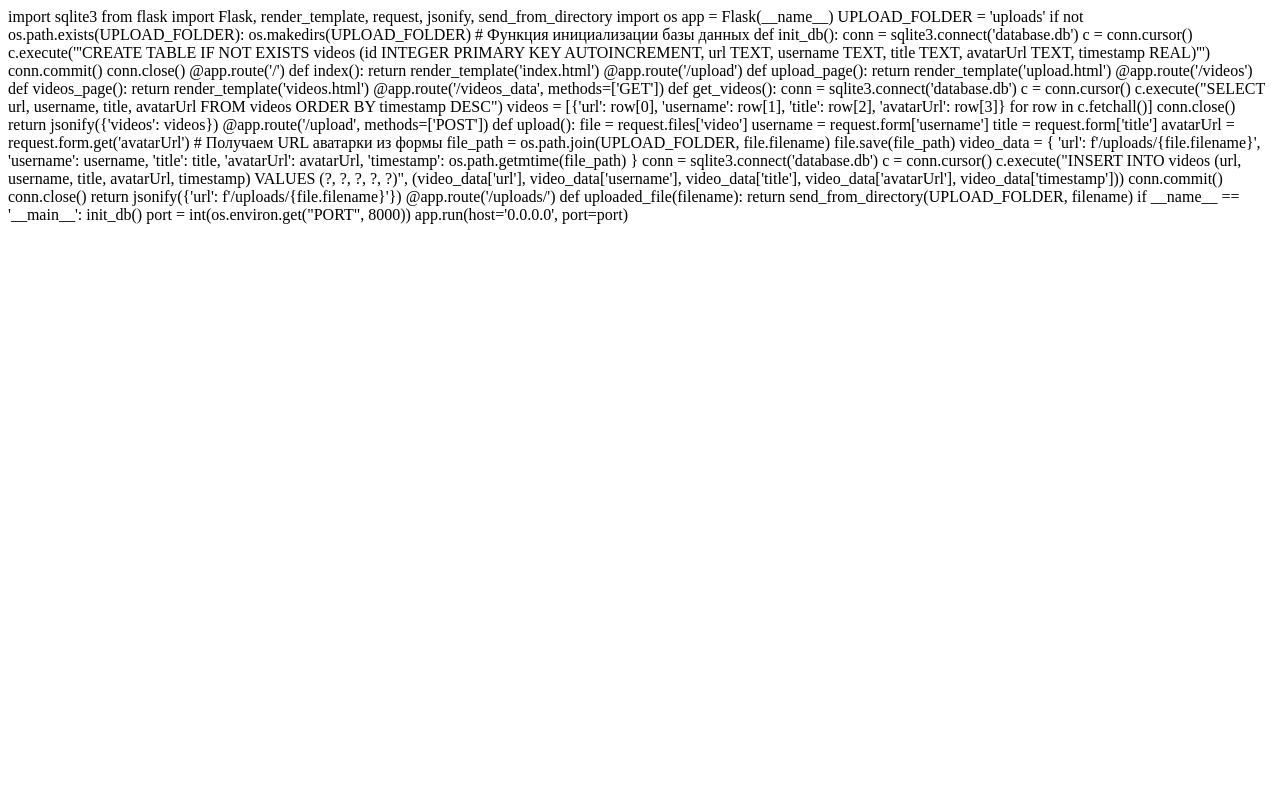
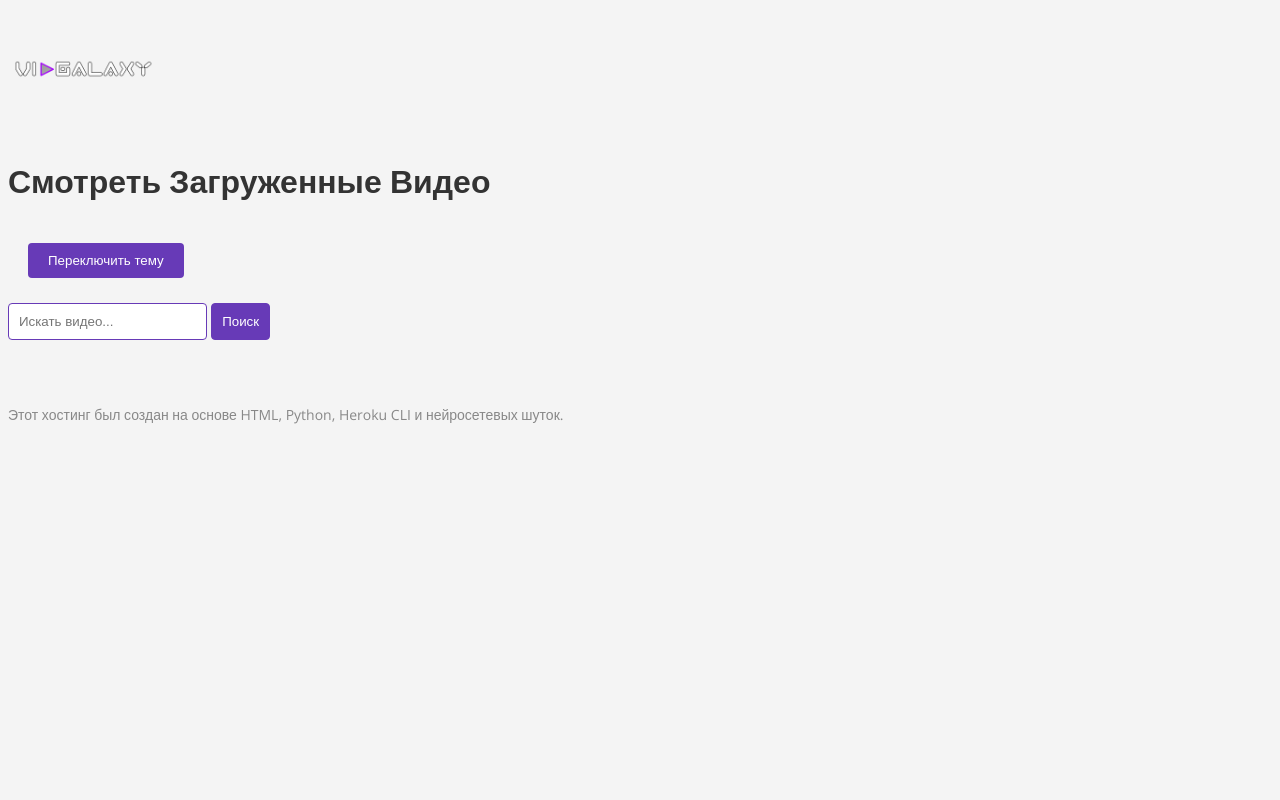
Before and after one commit to ANT920/VidGalaxy, a Flask app: page /videos in a window 1280 px wide. Run offline with Flask 3, Linux system fonts and the light colour scheme; data that the repository does not hold is empty.

Commit message:
Update videos.html

```diff
--- a/templates/videos.html
+++ b/templates/videos.html
@@ -1,76 +1,161 @@
-import sqlite3
-from flask import Flask, render_template, request, jsonify, send_from_directory
-import os
+<!doctype html>
+<html lang="ru">
+<head>
+    <meta charset="UTF-8">
+    <meta name="viewport" content="width=device-width, initial-scale=1.0">
+    <title>Смотреть Видео</title>
+    <link rel="stylesheet" href="https://fonts.googleapis.com/css2?family=Open+Sans:wght@400;700&display=swap">
+    <style>
+        body.light-mode {
+            font-family: 'Open Sans', sans-serif;
+            background-color: #f4f4f4;
+            color: #333;
+        }
+        body.dark-mode {
+            font-family: 'Open Sans', sans-serif;
+            background-color: #1e1e1e;
+            color: #f4f4f4;
+        }
+        .logo {
+            width: 150px;
+            margin: 20px auto;
+        }
+        #videoContainer {
+            display: flex;
+            flex-direction: column;
+            align-items: center;
+            gap: 20px;
+        }
+        .videoItem {
+            display: flex;
+            flex-direction: column;
+            align-items: center;
+            width: 100%;
+        }
+        video {
+            width: 100%;
+            max-width: 600px;
+            border: 1px solid #673AB7;
+            border-radius: 4px;
+            box-shadow: 0 2px 8px rgba(0, 0, 0, 0.1);
+        }
+        .theme-switcher {
+            cursor: pointer;
+            padding: 10px 20px;
+            background-color: #673AB7;
+            color: white;
+            border: none;
+            border-radius: 4px;
+            margin: 20px;
+        }
+        .theme-switcher:hover {
+            background-color: #5E35B1;
+        }
+        .search-bar {
+            margin-bottom: 20px;
+        }
+        input[type="text"], button {
+            margin: 5px 0;
+            padding: 10px;
+            border: 1px solid #673AB7;
+            border-radius: 4px;
+        }
+        button {
+            background-color: #673AB7;
+            color: white;
+            cursor: pointer;
+        }
+        button:hover {
+            background-color: #5E35B1;
+        }
+        .footer {
+            margin-top: 40px;
+            font-size: 14px;
+            color: #888;
+        }
+        .videoItem h2, .videoItem p {
+            color: #333;
+        }
+        body.dark-mode .videoItem h2, body.dark-mode .videoItem p {
+            color: #f4f4f4;
+        }
+        .avatar {
+            border-radius: 50%;
+            width: 50px;
+            height: 50px;
+            margin-right: 10px;
+        }
+        .user-info {
+            display: flex;
+            align-items: center;
+        }
+    </style>
+</head>
+<body class="light-mode">
+    <img src="static/logo.png" alt="Логотип VidGalaxy" class="logo">
+    <h1>Смотреть Загруженные Видео</h1>
+    <button class="theme-switcher" onclick="toggleTheme()">Переключить тему</button>
+    <div class="search-bar">
+        <input type="text" id="searchInput" placeholder="Искать видео...">
+        <button onclick="searchVideos()">Поиск</button>
+    </div>
+    <div id="videoContainer"></div>
+    <div class="footer">
+        <p>Этот хостинг был создан на основе HTML, Python, Heroku CLI и нейросетевых шуток.</p>
+    </div>
+    <script>
+        let videos = [];
 
-app = Flask(__name__)
+        function toggleTheme() {
+            document.body.classList.toggle('dark-mode');
+            document.body.classList.toggle('light-mode');
+        }
 
-UPLOAD_FOLDER = 'uploads'
-if not os.path.exists(UPLOAD_FOLDER):
-    os.makedirs(UPLOAD_FOLDER)
+        async function fetchVideos() {
+            const response = await fetch('/videos_data');
+            const data = await response.json();
+            videos = data.videos;
+            displayVideos(videos);
+        }
 
-# Функция инициализации базы данных
-def init_db():
-    conn = sqlite3.connect('database.db')
-    c = conn.cursor()
-    c.execute('''CREATE TABLE IF NOT EXISTS videos
-                 (id INTEGER PRIMARY KEY AUTOINCREMENT,
-                 url TEXT,
-                 username TEXT,
-                 title TEXT,
-                 avatarUrl TEXT,
-                 timestamp REAL)''')
-    conn.commit()
-    conn.close()
+        function displayVideos(videos) {
+            const videoContainer = document.getElementById('videoContainer');
+            videoContainer.innerHTML = '';
+            videos.forEach(video => {
+                const videoItem = document.createElement('div');
+                videoItem.className = 'videoItem';
+                const title = document.createElement('h2');
+                title.textContent = video.title;
 
-@app.route('/')
-def index():
-    return render_template('index.html')
+                const userInfo = document.createElement('div');
+                userInfo.className = 'user-info';
+                const avatar = document.createElement('img');
+                avatar.src = video.avatarUrl || 'static/default-avatar.png';
+                avatar.className = 'avatar';
+                const username = document.createElement('p');
+                username.textContent = `Загружено: ${video.username}`;
 
-@app.route('/upload')
-def upload_page():
-    return render_template('upload.html')
+                userInfo.appendChild(avatar);
+                userInfo.appendChild(username);
 
-@app.route('/videos')
-def videos_page():
-    return render_template('videos.html')
+                const videoElement = document.createElement('video');
+                videoElement.controls = true;
+                videoElement.src = video.url;
 
-@app.route('/videos_data', methods=['GET'])
-def get_videos():
-    conn = sqlite3.connect('database.db')
-    c = conn.cursor()
-    c.execute("SELECT url, username, title, avatarUrl FROM videos ORDER BY timestamp DESC")
-    videos = [{'url': row[0], 'username': row[1], 'title': row[2], 'avatarUrl': row[3]} for row in c.fetchall()]
-    conn.close()
-    return jsonify({'videos': videos})
+                videoItem.appendChild(title);
+                videoItem.appendChild(userInfo);
+                videoItem.appendChild(videoElement);
+                videoContainer.appendChild(videoItem);
+            });
+        }
 
-@app.route('/upload', methods=['POST'])
-def upload():
-    file = request.files['video']
-    username = request.form['username']
-    title = request.form['title']
-    avatarUrl = request.form.get('avatarUrl')  # Получаем URL аватарки из формы
-    file_path = os.path.join(UPLOAD_FOLDER, file.filename)
-    file.save(file_path)
-    video_data = {
-        'url': f'/uploads/{file.filename}',
-        'username': username,
-        'title': title,
-        'avatarUrl': avatarUrl,
-        'timestamp': os.path.getmtime(file_path)
-    }
-    conn = sqlite3.connect('database.db')
-    c = conn.cursor()
-    c.execute("INSERT INTO videos (url, username, title, avatarUrl, timestamp) VALUES (?, ?, ?, ?, ?)",
-              (video_data['url'], video_data['username'], video_data['title'], video_data['avatarUrl'], video_data['timestamp']))
-    conn.commit()
-    conn.close()
-    return jsonify({'url': f'/uploads/{file.filename}'})
+        function searchVideos() {
+            const searchTerm = document.getElementById('searchInput').value.toLowerCase();
+            const filteredVideos = videos.filter(video => video.title.toLowerCase().includes(searchTerm));
+            displayVideos(filteredVideos);
+        }
 
-@app.route('/uploads/<filename>')
-def uploaded_file(filename):
-    return send_from_directory(UPLOAD_FOLDER, filename)
-
-if __name__ == '__main__':
-    init_db()
-    port = int(os.environ.get("PORT", 8000))
-    app.run(host='0.0.0.0', port=port)
+        window.onload = fetchVideos;
+    </script>
+</body>
+</html>
```
